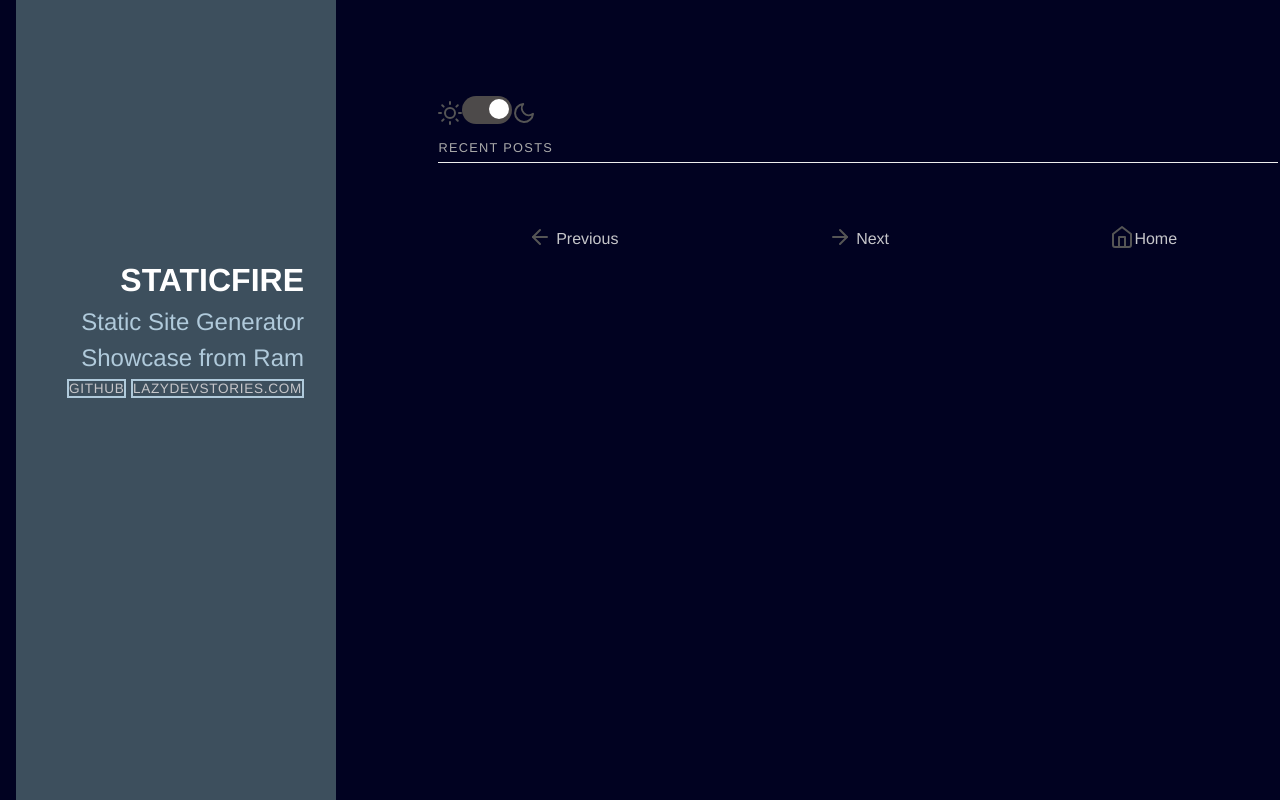
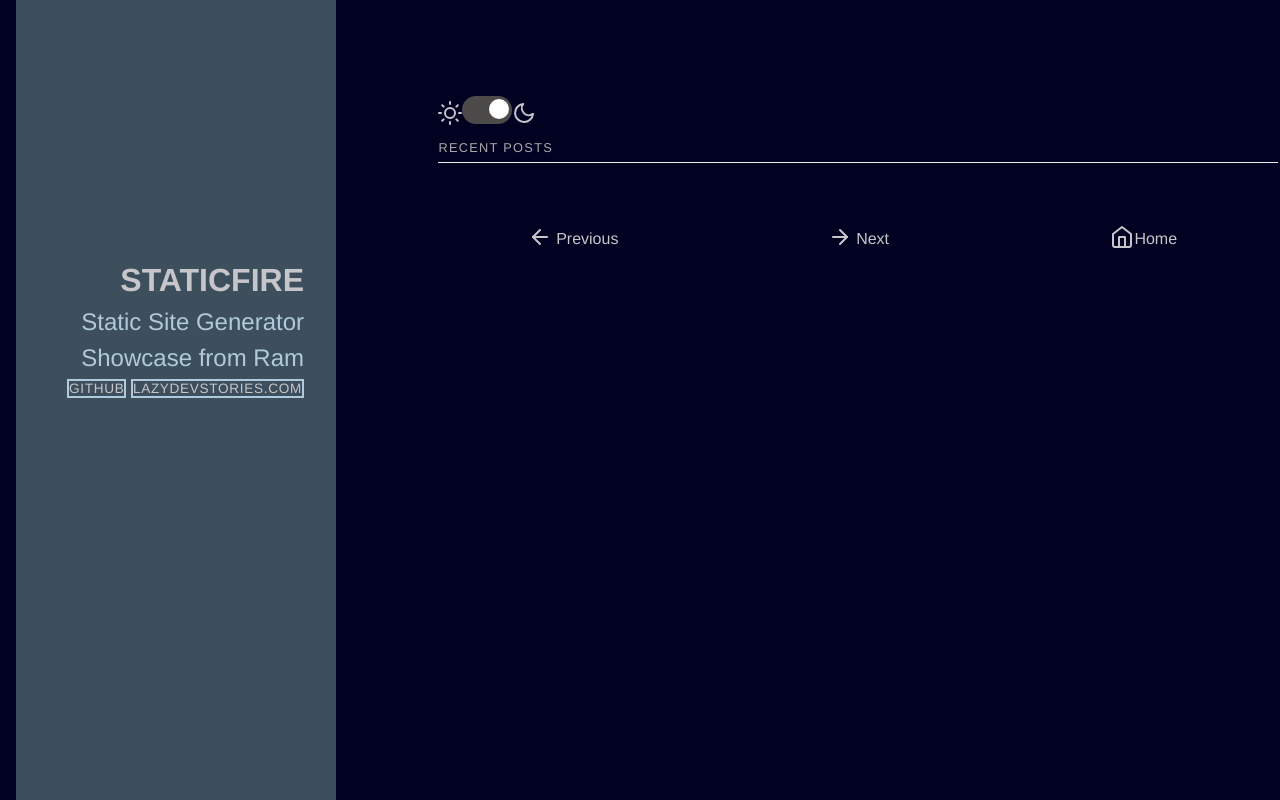
Before and after one commit to rammygit/homegrown, a website: page src/index.html in a window 1280 px wide. Both pictures are taken after a click on the element 487 px from the left and 110 px from the top of the page. Shown: the top 800 px of the page. Drawn offline with Linux system fonts and the light colour scheme; a web font is replaced by a local one.

```diff
--- a/src/css/styles.css
+++ b/src/css/styles.css
@@ -291,6 +291,9 @@
         .dark-theme a {
             color: var(--text);
        }
+       .dark-theme div {
+        color: var(--text);
+   }
        .dark-theme img {
             mix-blend-mode: difference;
        }
```
Also changed, not shown: src/build/util.js.
